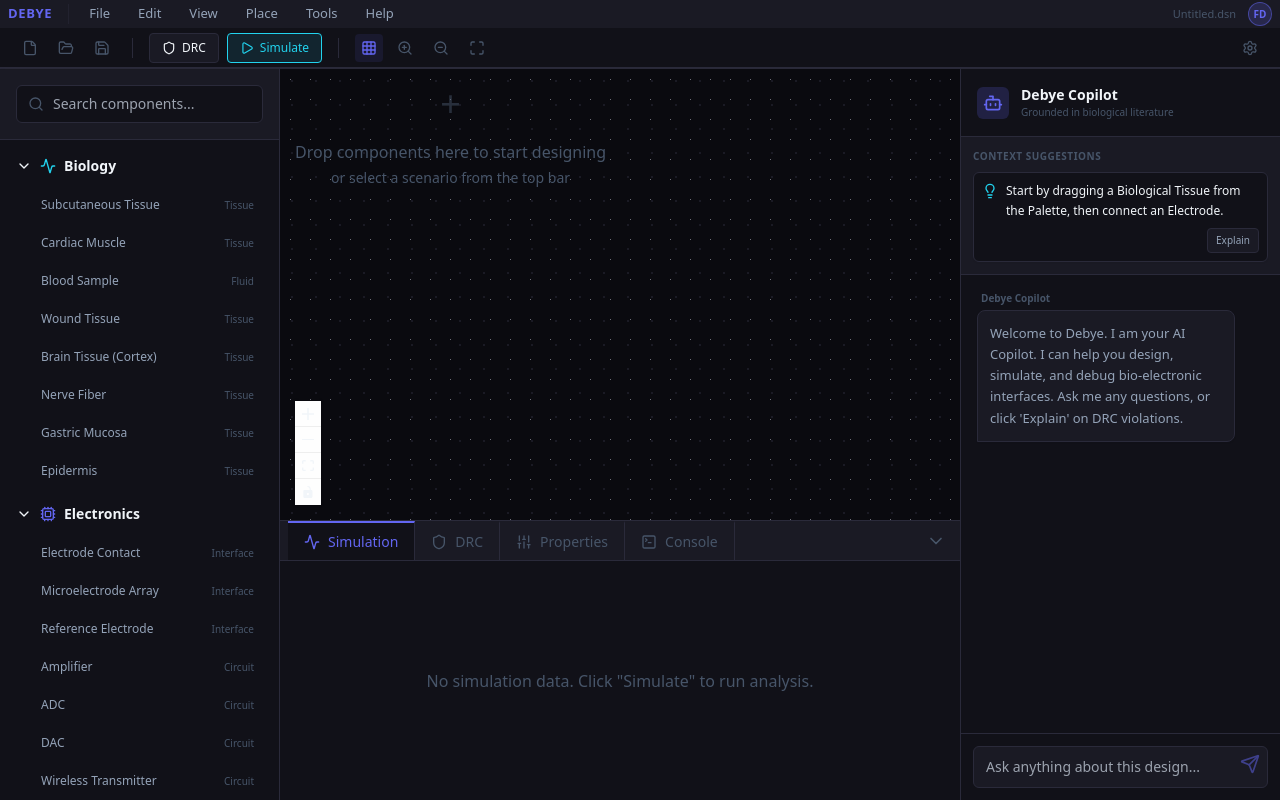
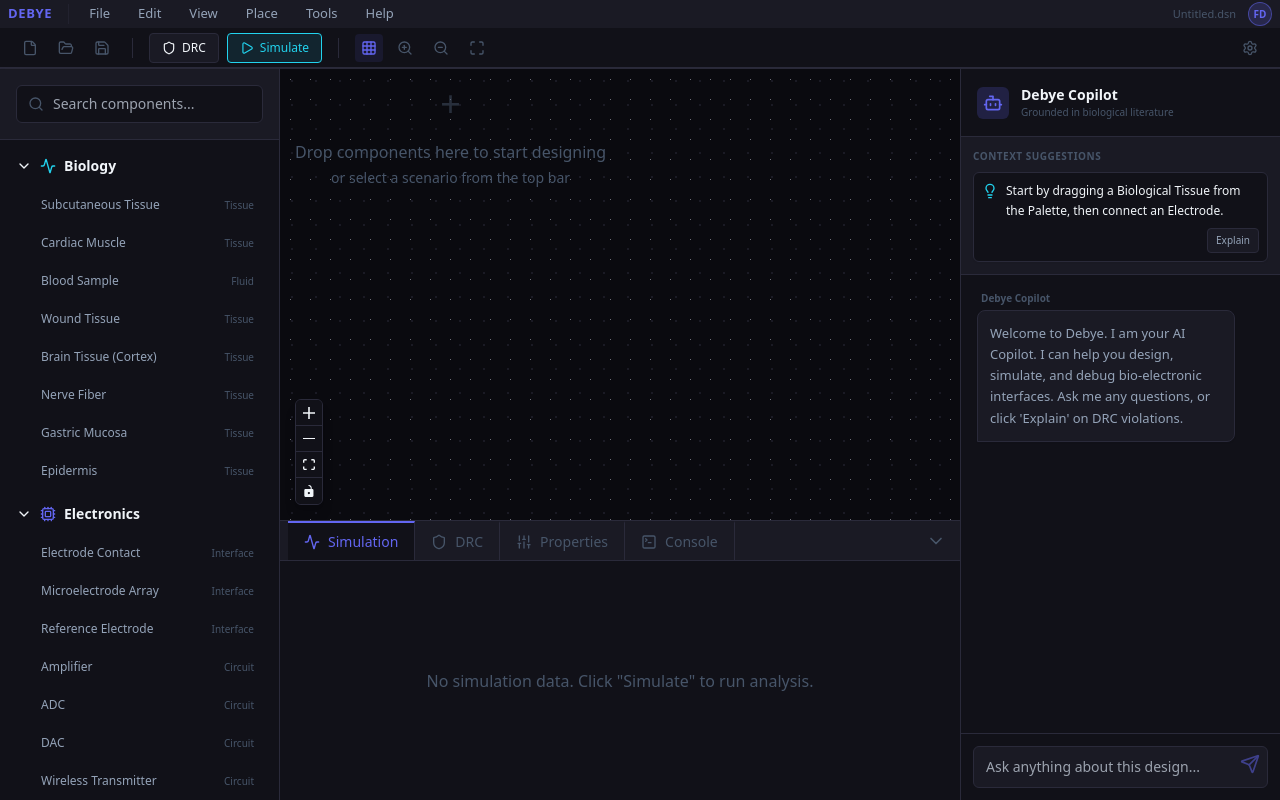
Before and after one commit to suhasp0902/debye-bio, a React (Vite) app: page / in a window 1280 px wide. Built offline with nearby package versions, Linux system fonts and the light colour scheme.

Commit message:
Fix React Flow Controls styling to match dark theme

```diff
--- a/src/index.css
+++ b/src/index.css
@@ -37,3 +37,23 @@
 .react-flow__handle {
   @apply w-3 h-3 border-2 border-background;
 }
+
+/* React Flow Controls override to match dark theme */
+.react-flow__controls {
+  @apply !shadow-lg border border-border;
+  border-radius: 6px;
+  overflow: hidden;
+}
+
+.react-flow__controls-button {
+  @apply !bg-surface !border-border !fill-text-primary transition-colors;
+}
+
+.react-flow__controls-button:hover {
+  @apply !bg-surface-raised !fill-white;
+}
+
+.react-flow__controls-button svg {
+  max-width: 12px;
+  max-height: 12px;
+}
```
